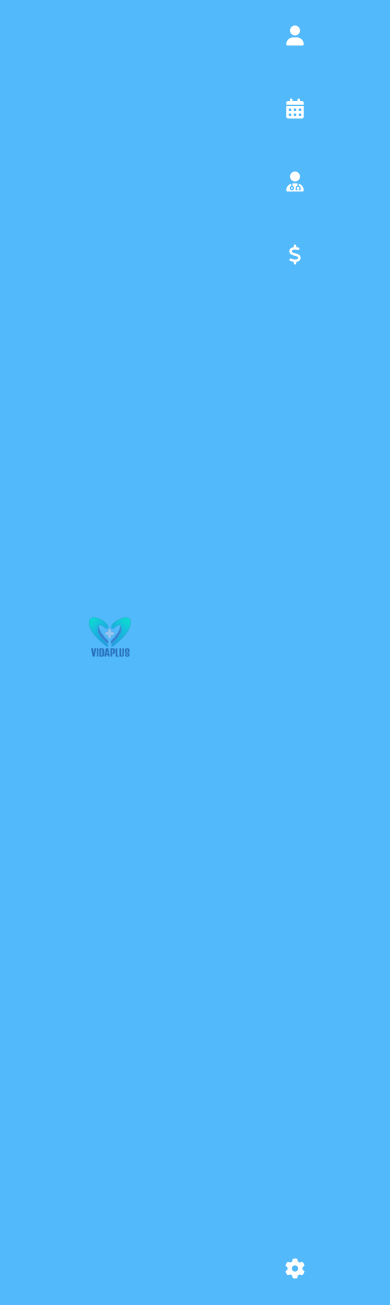
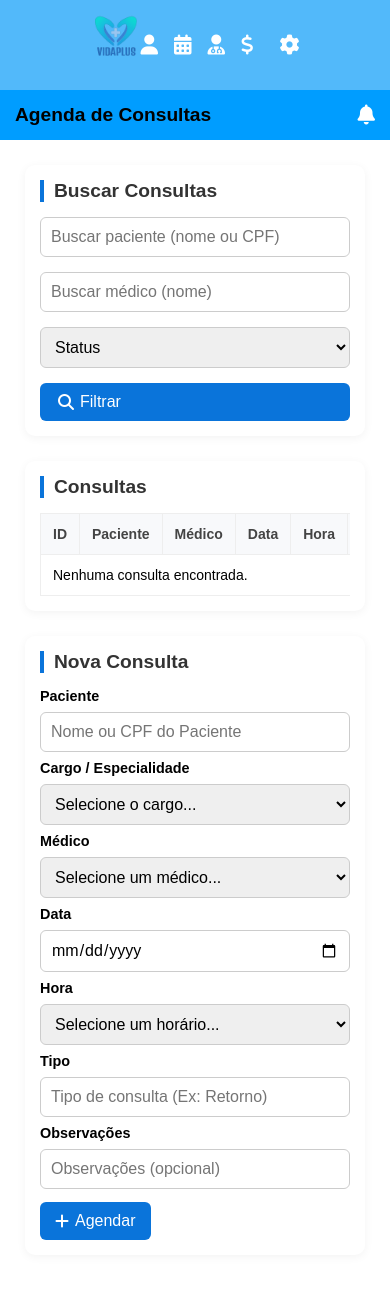
Before and after one commit to Jonas-Sn/Trabalho-Final, a Flask app: page /agendaadmin in a window 390 px wide. Before the commit the page ends 1279 px from the top, so only its background shows below. Run offline with Flask 3, Linux system fonts and the light colour scheme; data comes from the database, SQL or seed files in the repository; data that the repository does not hold is empty.

Commit message:
Adicionando a versao adaptavel das agendas.

```diff
--- a/static/styledash.css
+++ b/static/styledash.css
@@ -11,7 +11,6 @@
   overflow-y: auto;  /* Adiciona scroll se precisar */
   overflow-x: hidden;
 }
-
 
 /* --- Barra lateral --- */
 .sidebar {
@@ -62,12 +61,6 @@
 .sidebar .menu a:hover,
 .sidebar .config a:hover {
   color: #d9eaff;
-}
-
-.sidebar .menu {
-  display: flex;
-  flex-direction: column;
-  align-items: center;
 }
 
 /* --- Área principal --- */
@@ -128,7 +121,7 @@
   color: #555;
 }
 
-/* ===== Menu de Configurações (abre pelo ícone ⚙️ da sidebar) ===== */
+/* ===== Menu de Configurações ===== */
 .settings-menu {
   position: absolute;
   left: 80px; /* aparece ao lado da barra */
@@ -177,17 +170,38 @@
   color: inherit;
 }
 
+/* ========================= */
+/*        MOBILE             */
+/* ========================= */
+
 @media (max-width: 768px) {
 
-  /* Sidebar se empilha em cima */
+  /* body em COLUNA (sidebar em cima, conteúdo embaixo) */
+  body {
+    flex-direction: column;
+  }
+
+  /* Sidebar vira barra superior */
   .sidebar {
-    position: static;
+    position: relative;
     width: 100%;
     height: auto;
-    display: flex;
-    justify-content: space-around;
     padding: 10px;
-    flex-wrap: wrap;
+    flex-direction: row;
+    justify-content: center;
+  }
+
+  /* menu em LINHA, não mais coluna */
+  .sidebar .menu {
+    flex-direction: row;
+    gap: 16px;
+    height: auto;
+    justify-content: center;
+  }
+
+  .sidebar .config {
+    margin-top: 0;
+    margin-left: 10px;
   }
 
   .main-content {
@@ -209,7 +223,6 @@
     -webkit-overflow-scrolling: touch;
   }
 
-  /* Container geral */
   .content {
     padding: 10px;
   }
@@ -226,7 +239,6 @@
     font-size: 1rem !important;
   }
 
-  /* Ajustes para filtros/admin */
   .filters {
     flex-direction: column;
   }
@@ -235,7 +247,6 @@
     width: 100% !important;
   }
 
-  /* Modal mais responsivo */
   .modal-box {
     width: 95% !important;
   }
```
